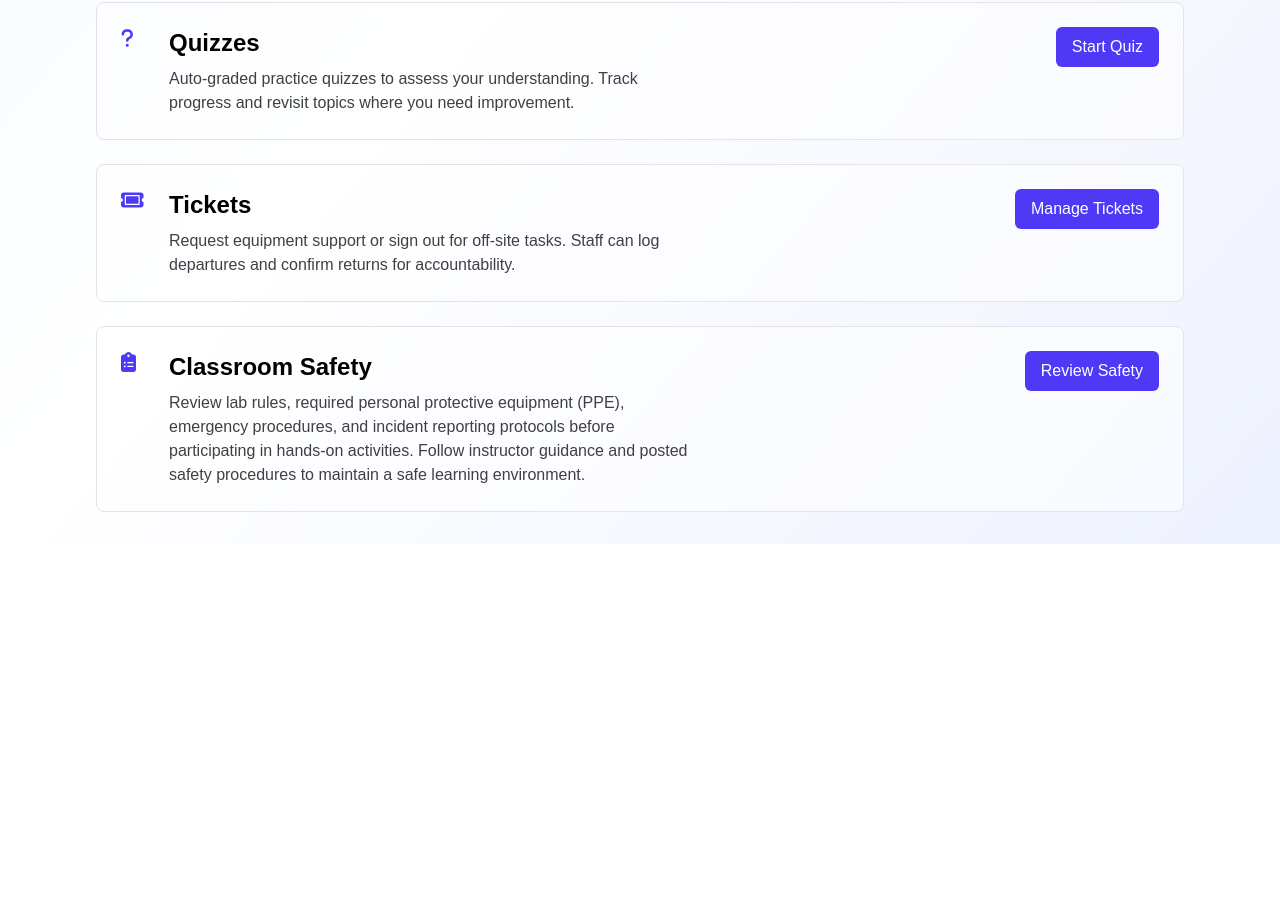
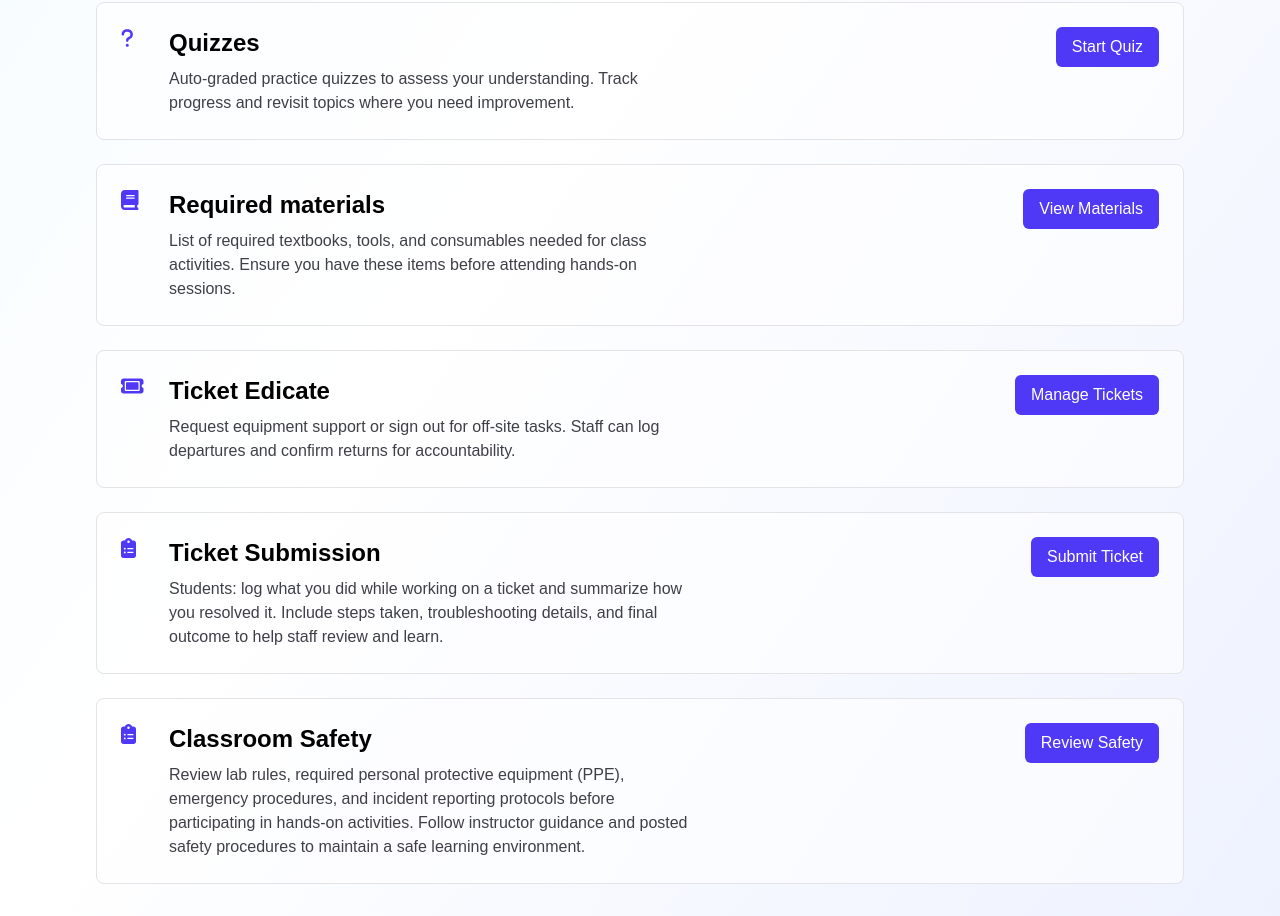
Before and after one commit to Capttech/tcatwebserver, a Next.js app: page / in a window 1280 px wide. Shown: the part 937-1853 px from the top of the page. Before the commit the page ends 1481 px from the top, so only its background shows below. Built offline with nearby package versions, Linux system fonts and the light colour scheme.

Commit message:
update root with new tickets and materials links

```diff
--- a/app/page.tsx
+++ b/app/page.tsx
@@ -72,12 +72,29 @@ export default function Home() {
       buttonLabel: "Start Quiz",
     },
     {
+      id: "required-materials",
+      icon: <FontAwesomeIcon icon={faBook} size="lg" className="text-indigo-600" />,
+      title: "Required materials",
+      description:
+        "List of required textbooks, tools, and consumables needed for class activities. Ensure you have these items before attending hands-on sessions.",
+      href: "#/required-materials",
+      buttonLabel: "View Materials",
+    },
+    {
       id: "tickets",
       icon: <FontAwesomeIcon icon={faTicket} size="lg" className="text-indigo-600" />,
-      title: "Tickets",
+      title: "Ticket Edicate",
       description: "Request equipment support or sign out for off-site tasks. Staff can log departures and confirm returns for accountability.",
       href: "/tickets",
       buttonLabel: "Manage Tickets",
+    },
+    {
+      id: "ticket-submission",
+      icon: <FontAwesomeIcon icon={faClipboardList} size="lg" className="text-indigo-600" />,
+      title: "Ticket Submission",
+      description: "Students: log what you did while working on a ticket and summarize how you resolved it. Include steps taken, troubleshooting details, and final outcome to help staff review and learn.",
+      href: "/tickets",
+      buttonLabel: "Submit Ticket",
     },
     {
       id: "safety",
```
